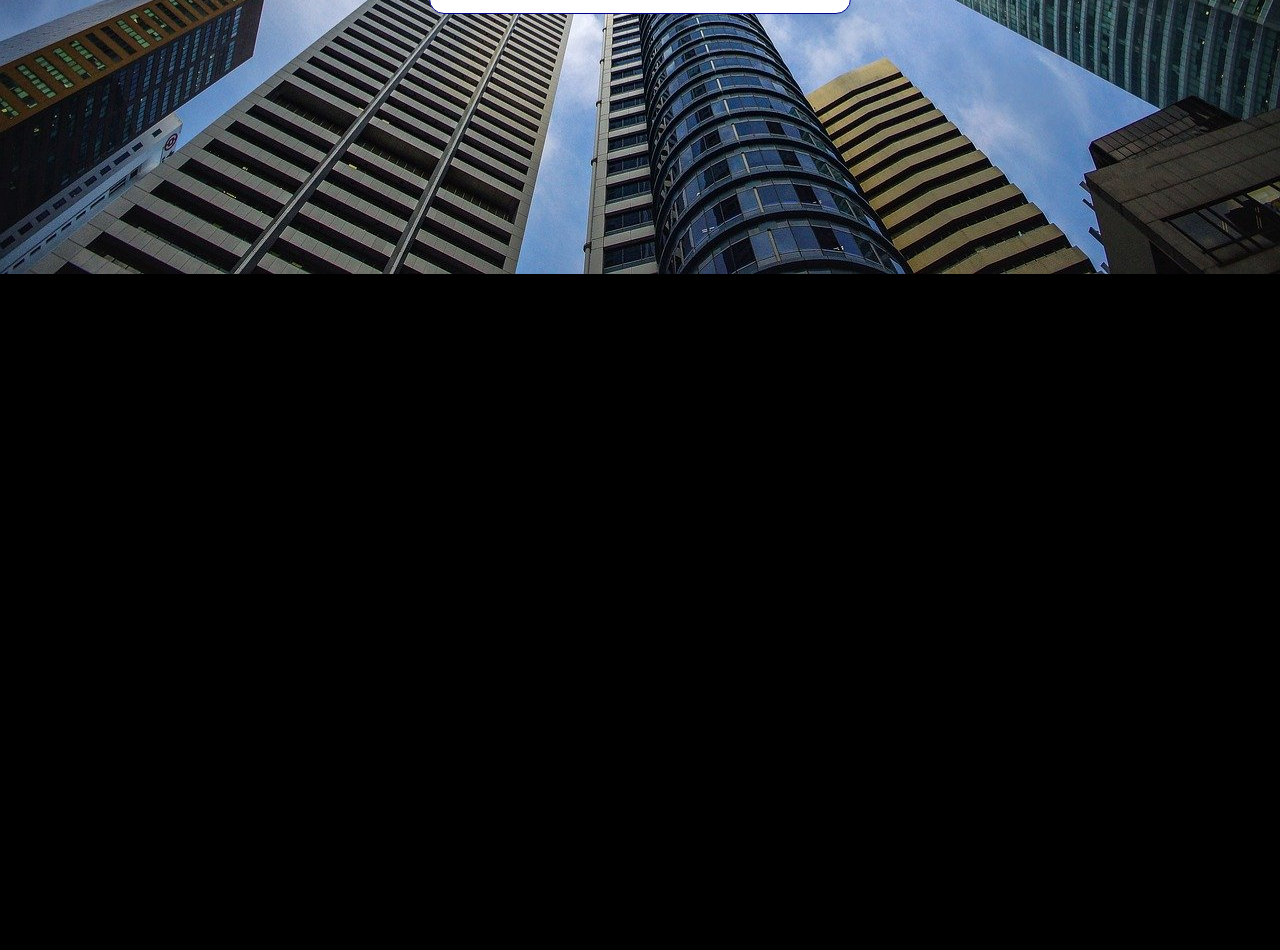
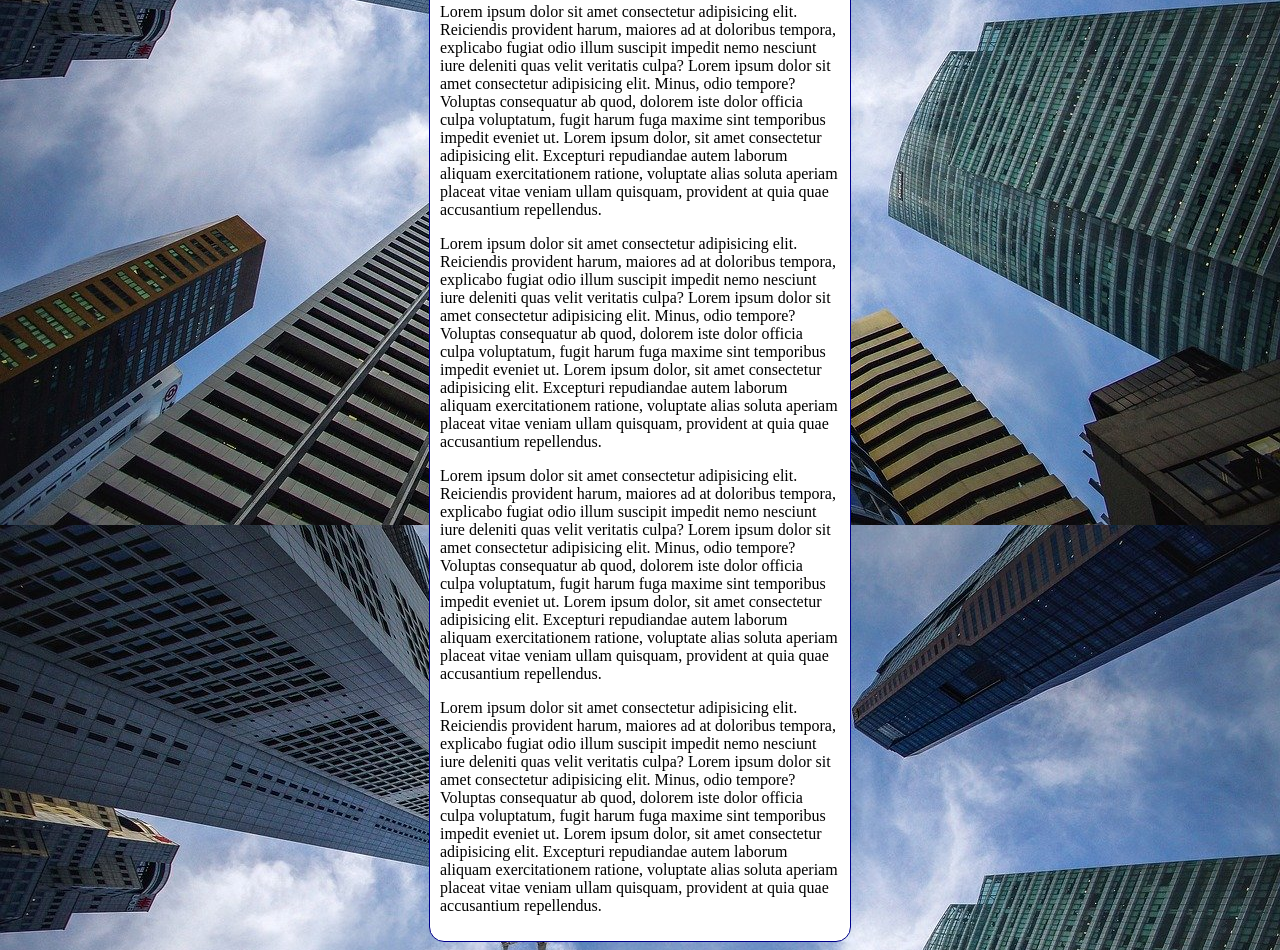
Before and after one commit to RosangelaSil/html-css, a plain HTML site: page exercicios/ex022/fundo006.html in a window 1280 px wide. Shown: the part 328-1278 px from the top of the page. Before the commit the page ends 800 px from the top, so only its background shows below. Drawn offline with Linux system fonts and the light colour scheme.

Commit message:
atualizei ex022

```diff
--- a/exercicios/ex022/fundo006.html
+++ b/exercicios/ex022/fundo006.html
@@ -8,8 +8,8 @@
         body{
             background-color: black;
             background-image:url(imagens/wallpaper002.jpg);
-            background-position: center center;
-            background-repeat: no-repeat;
+            background-position: top center;
+            background-repeat:repeat repeat-y;
             background-size:auto;
 
         }
@@ -29,6 +29,10 @@
     <main>
         <h1>Teste de imagem de Fundo</h1>
         <p>Lorem ipsum dolor sit amet consectetur adipisicing elit. Reiciendis provident harum, maiores ad at doloribus tempora, explicabo fugiat odio illum suscipit impedit nemo nesciunt iure deleniti quas velit veritatis culpa? Lorem ipsum dolor sit amet consectetur adipisicing elit. Minus, odio tempore? Voluptas consequatur ab quod, dolorem iste dolor officia culpa voluptatum, fugit harum fuga maxime sint temporibus impedit eveniet ut. Lorem ipsum dolor, sit amet consectetur adipisicing elit. Excepturi repudiandae autem laborum aliquam exercitationem ratione, voluptate alias soluta aperiam placeat vitae veniam ullam quisquam, provident at quia quae accusantium repellendus.</p>
+        <p>Lorem ipsum dolor sit amet consectetur adipisicing elit. Reiciendis provident harum, maiores ad at doloribus tempora, explicabo fugiat odio illum suscipit impedit nemo nesciunt iure deleniti quas velit veritatis culpa? Lorem ipsum dolor sit amet consectetur adipisicing elit. Minus, odio tempore? Voluptas consequatur ab quod, dolorem iste dolor officia culpa voluptatum, fugit harum fuga maxime sint temporibus impedit eveniet ut. Lorem ipsum dolor, sit amet consectetur adipisicing elit. Excepturi repudiandae autem laborum aliquam exercitationem ratione, voluptate alias soluta aperiam placeat vitae veniam ullam quisquam, provident at quia quae accusantium repellendus.</p>
+        <p>Lorem ipsum dolor sit amet consectetur adipisicing elit. Reiciendis provident harum, maiores ad at doloribus tempora, explicabo fugiat odio illum suscipit impedit nemo nesciunt iure deleniti quas velit veritatis culpa? Lorem ipsum dolor sit amet consectetur adipisicing elit. Minus, odio tempore? Voluptas consequatur ab quod, dolorem iste dolor officia culpa voluptatum, fugit harum fuga maxime sint temporibus impedit eveniet ut. Lorem ipsum dolor, sit amet consectetur adipisicing elit. Excepturi repudiandae autem laborum aliquam exercitationem ratione, voluptate alias soluta aperiam placeat vitae veniam ullam quisquam, provident at quia quae accusantium repellendus.</p>
+        <p>Lorem ipsum dolor sit amet consectetur adipisicing elit. Reiciendis provident harum, maiores ad at doloribus tempora, explicabo fugiat odio illum suscipit impedit nemo nesciunt iure deleniti quas velit veritatis culpa? Lorem ipsum dolor sit amet consectetur adipisicing elit. Minus, odio tempore? Voluptas consequatur ab quod, dolorem iste dolor officia culpa voluptatum, fugit harum fuga maxime sint temporibus impedit eveniet ut. Lorem ipsum dolor, sit amet consectetur adipisicing elit. Excepturi repudiandae autem laborum aliquam exercitationem ratione, voluptate alias soluta aperiam placeat vitae veniam ullam quisquam, provident at quia quae accusantium repellendus.</p>
+        <p>Lorem ipsum dolor sit amet consectetur adipisicing elit. Reiciendis provident harum, maiores ad at doloribus tempora, explicabo fugiat odio illum suscipit impedit nemo nesciunt iure deleniti quas velit veritatis culpa? Lorem ipsum dolor sit amet consectetur adipisicing elit. Minus, odio tempore? Voluptas consequatur ab quod, dolorem iste dolor officia culpa voluptatum, fugit harum fuga maxime sint temporibus impedit eveniet ut. Lorem ipsum dolor, sit amet consectetur adipisicing elit. Excepturi repudiandae autem laborum aliquam exercitationem ratione, voluptate alias soluta aperiam placeat vitae veniam ullam quisquam, provident at quia quae accusantium repellendus.</p>
     </main>
 </body>
 </html>
```
